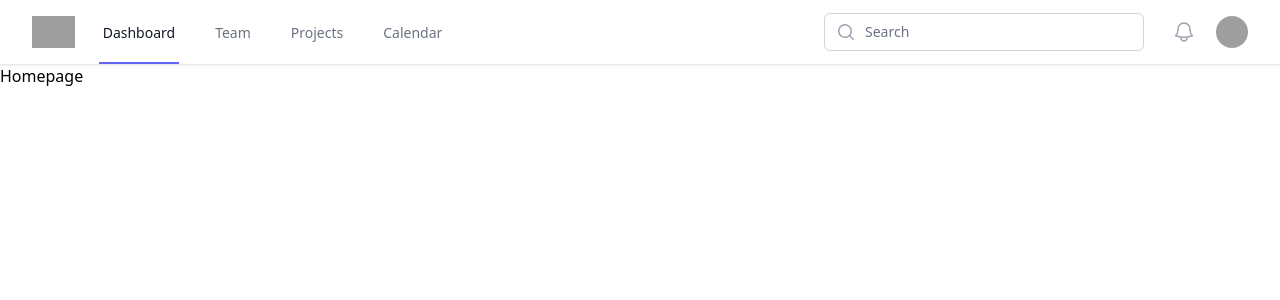
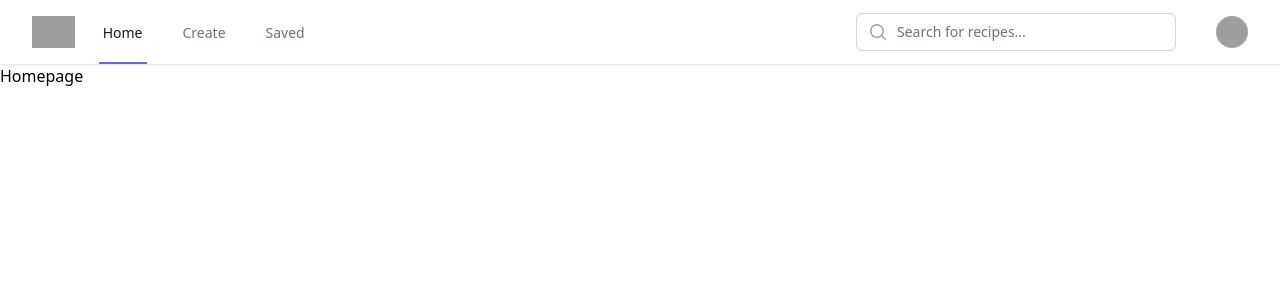
Before and after one commit to irriz-jayy/fictional-octo-potato, a React (Vite) app: page / in a window 1280 px wide. Shown: the top 300 px of the page. Built offline with nearby package versions, Linux system fonts and the light colour scheme; grey boxes are pictures that could not be loaded; the HTML template or start-up script is replaced by a standard one.

Commit message:
updated navbar

```diff
--- a/src/components/Navbar.jsx
+++ b/src/components/Navbar.jsx
@@ -7,7 +7,7 @@ function classNames(...classes) {
   return classes.filter(Boolean).join(" ");
 }
 
-export default function Example() {
+export default function Navbar() {
   return (
     <Disclosure as="nav" className="bg-white shadow">
       {({ open }) => (
@@ -33,25 +33,19 @@ export default function Example() {
                     href="#"
                     className="inline-flex items-center border-b-2 border-indigo-500 px-1 pt-1 text-sm font-medium text-gray-900"
                   >
-                    Dashboard
+                    Home
                   </a>
                   <a
                     href="#"
                     className="inline-flex items-center border-b-2 border-transparent px-1 pt-1 text-sm font-medium text-gray-500 hover:border-gray-300 hover:text-gray-700"
                   >
-                    Team
+                    Create
                   </a>
                   <a
                     href="#"
                     className="inline-flex items-center border-b-2 border-transparent px-1 pt-1 text-sm font-medium text-gray-500 hover:border-gray-300 hover:text-gray-700"
                   >
-                    Projects
-                  </a>
-                  <a
-                    href="#"
-                    className="inline-flex items-center border-b-2 border-transparent px-1 pt-1 text-sm font-medium text-gray-500 hover:border-gray-300 hover:text-gray-700"
-                  >
-                    Calendar
+                    Saved
                   </a>
                 </div>
               </div>
@@ -71,7 +65,7 @@ export default function Example() {
                       id="search"
                       name="search"
                       className="block w-full rounded-md border border-gray-300 bg-white py-2 pl-10 pr-3 leading-5 placeholder-gray-500 focus:border-indigo-500 focus:placeholder-gray-400 focus:outline-none focus:ring-1 focus:ring-indigo-500 sm:text-sm"
-                      placeholder="Search"
+                      placeholder="Search for recipes..."
                       type="search"
                     />
                   </div>
@@ -89,14 +83,6 @@ export default function Example() {
                 </Disclosure.Button>
               </div>
               <div className="hidden lg:ml-4 lg:flex lg:items-center">
-                <button
-                  type="button"
-                  className="flex-shrink-0 rounded-full bg-white p-1 text-gray-400 hover:text-gray-500 focus:outline-none focus:ring-2 focus:ring-indigo-500 focus:ring-offset-2"
-                >
-                  <span className="sr-only">View notifications</span>
-                  <BellIcon className="h-6 w-6" aria-hidden="true" />
-                </button>
-
                 {/* Profile dropdown */}
                 <Menu as="div" className="relative ml-4 flex-shrink-0">
                   <div>
@@ -141,19 +127,6 @@ export default function Example() {
                               "block px-4 py-2 text-sm text-gray-700"
                             )}
                           >
-                            Settings
-                          </a>
-                        )}
-                      </Menu.Item>
-                      <Menu.Item>
-                        {({ active }) => (
-                          <a
-                            href="#"
-                            className={classNames(
-                              active ? "bg-gray-100" : "",
-                              "block px-4 py-2 text-sm text-gray-700"
-                            )}
-                          >
                             Sign out
                           </a>
                         )}
@@ -173,28 +146,21 @@ export default function Example() {
                 href="#"
                 className="block border-l-4 border-indigo-500 bg-indigo-50 py-2 pl-3 pr-4 text-base font-medium text-indigo-700"
               >
-                Dashboard
+                Home
               </Disclosure.Button>
               <Disclosure.Button
                 as="a"
                 href="#"
                 className="block border-l-4 border-transparent py-2 pl-3 pr-4 text-base font-medium text-gray-600 hover:border-gray-300 hover:bg-gray-50 hover:text-gray-800"
               >
-                Team
+                Create
               </Disclosure.Button>
               <Disclosure.Button
                 as="a"
                 href="#"
                 className="block border-l-4 border-transparent py-2 pl-3 pr-4 text-base font-medium text-gray-600 hover:border-gray-300 hover:bg-gray-50 hover:text-gray-800"
               >
-                Projects
-              </Disclosure.Button>
-              <Disclosure.Button
-                as="a"
-                href="#"
-                className="block border-l-4 border-transparent py-2 pl-3 pr-4 text-base font-medium text-gray-600 hover:border-gray-300 hover:bg-gray-50 hover:text-gray-800"
-              >
-                Calendar
+                Saved
               </Disclosure.Button>
             </div>
             <div className="border-t border-gray-200 pt-4 pb-3">
@@ -214,13 +180,6 @@ export default function Example() {
                     tom@example.com
                   </div>
                 </div>
-                <button
-                  type="button"
-                  className="ml-auto flex-shrink-0 rounded-full bg-white p-1 text-gray-400 hover:text-gray-500 focus:outline-none focus:ring-2 focus:ring-indigo-500 focus:ring-offset-2"
-                >
-                  <span className="sr-only">View notifications</span>
-                  <BellIcon className="h-6 w-6" aria-hidden="true" />
-                </button>
               </div>
               <div className="mt-3 space-y-1">
                 <Disclosure.Button
@@ -229,13 +188,6 @@ export default function Example() {
                   className="block px-4 py-2 text-base font-medium text-gray-500 hover:bg-gray-100 hover:text-gray-800"
                 >
                   Your Profile
-                </Disclosure.Button>
-                <Disclosure.Button
-                  as="a"
-                  href="#"
-                  className="block px-4 py-2 text-base font-medium text-gray-500 hover:bg-gray-100 hover:text-gray-800"
-                >
-                  Settings
                 </Disclosure.Button>
                 <Disclosure.Button
                   as="a"
```
